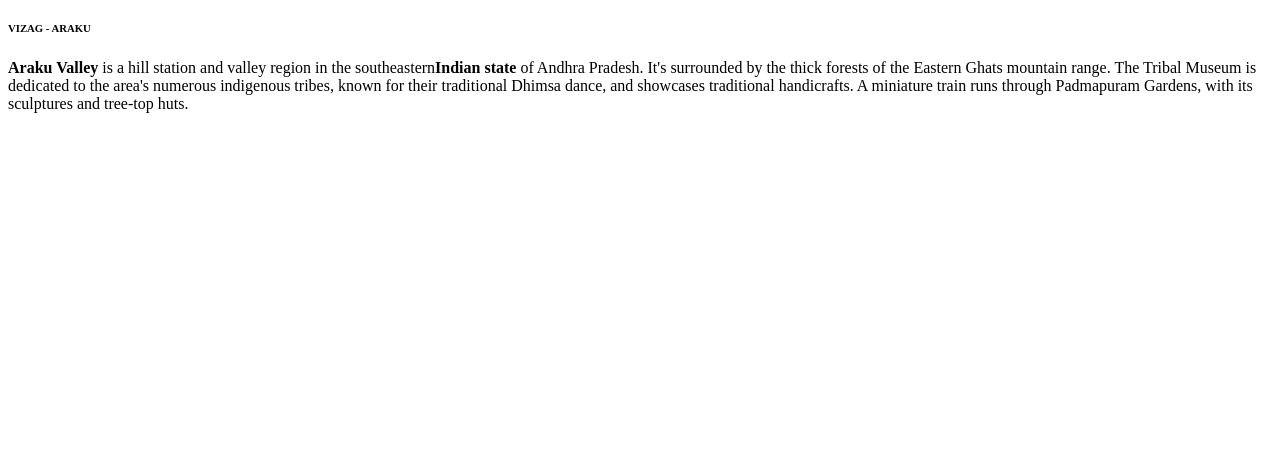
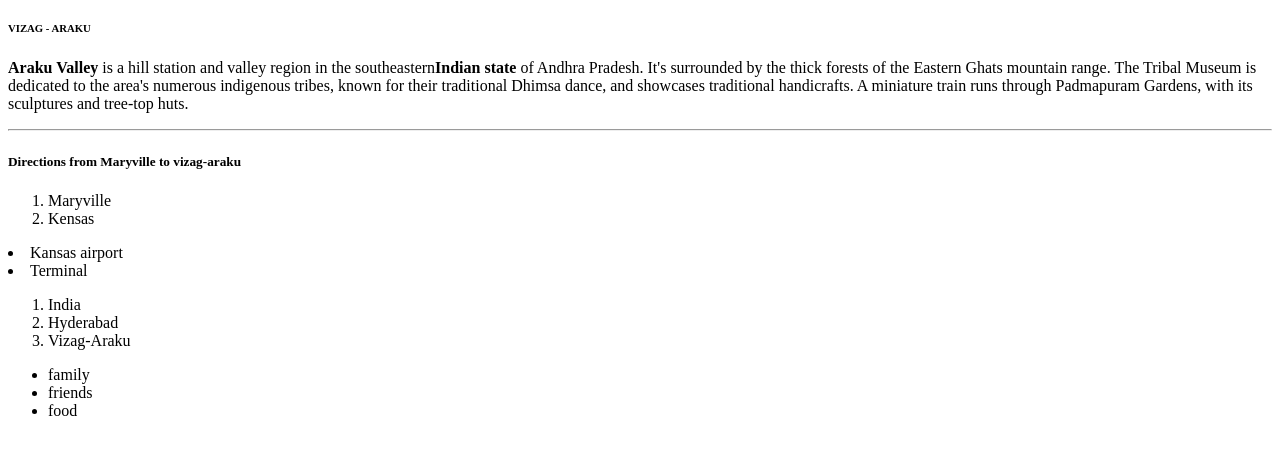
Before and after one commit to 44-563-WebApps-F21/webapps-f21-assignment-3-GantaRadhika, a plain HTML site: page index.html in a window 1280 px wide. Shown: the part 61-516 px from the top of the page. Drawn offline with Linux system fonts and the light colour scheme.

Commit message:
added direction file

```diff
--- a/index.html
+++ b/index.html
@@ -16,5 +16,27 @@
         <p>
            <b> Araku Valley</b> is a hill station and valley region in the southeastern<b>Indian state</b>  of Andhra Pradesh. It's surrounded by the thick forests of the Eastern Ghats mountain range. The Tribal Museum is dedicated to the area's numerous indigenous tribes, known for their traditional Dhimsa dance, and showcases traditional handicrafts. A miniature train runs through Padmapuram Gardens, with its sculptures and tree-top huts.
        </p>
+       <hr>
+       <h5>
+            Directions from Maryville to vizag-araku
+       </h5>
+       <ol>
+           <li>Maryville</li>
+           <li>Kensas</li>
+       </ol>
+       <li>Kansas airport</li>
+       <li>Terminal</li>
+       <ol>
+           <li>India</li>
+           <li>Hyderabad</li>
+           <li>Vizag-Araku</li>
+       </ol>
+       <ul>
+           <li>family</li>
+           <li>friends</li>
+           <li>food</li>
+       </ul>
+
+
     </body>
 </html>
```
